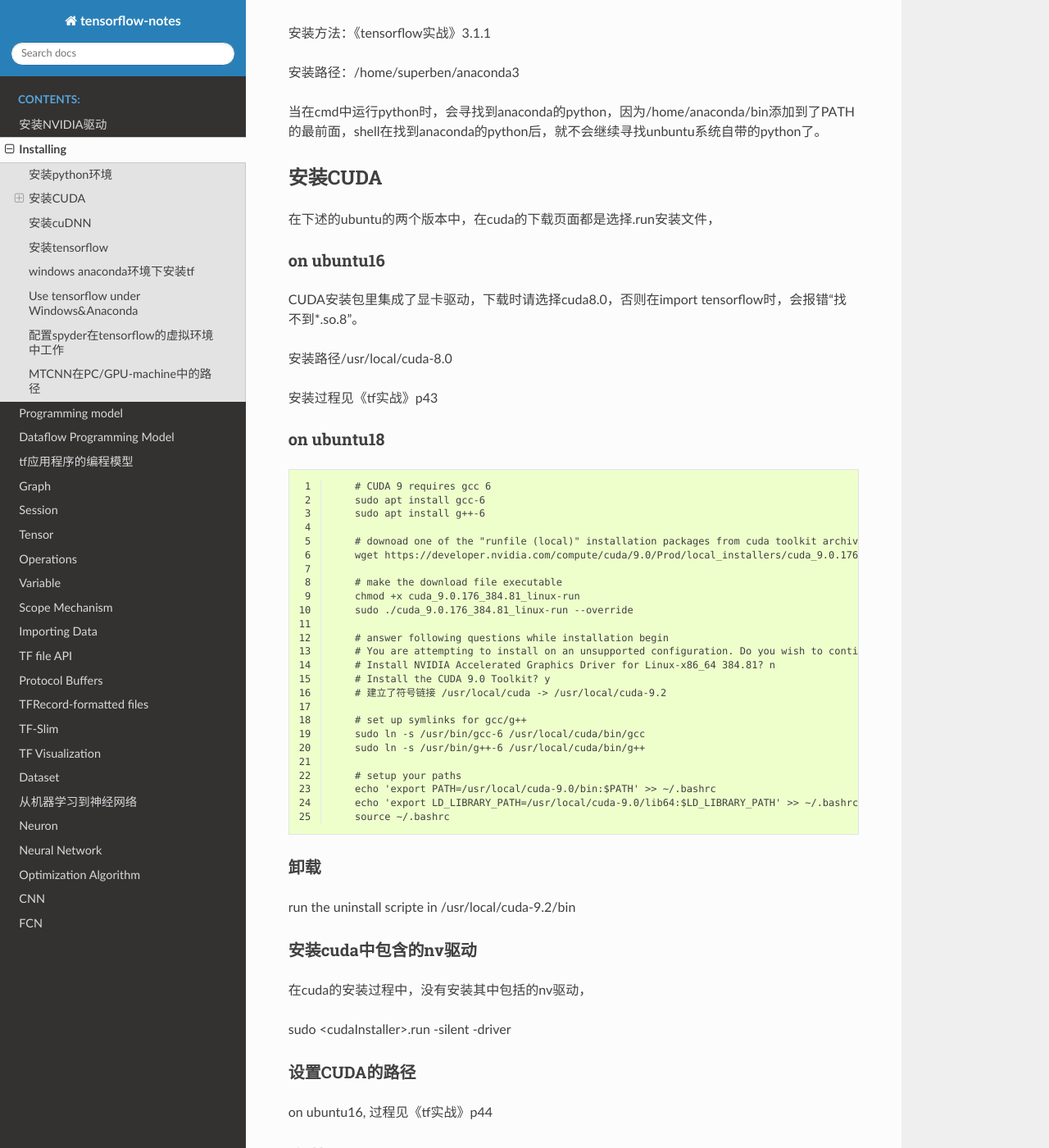
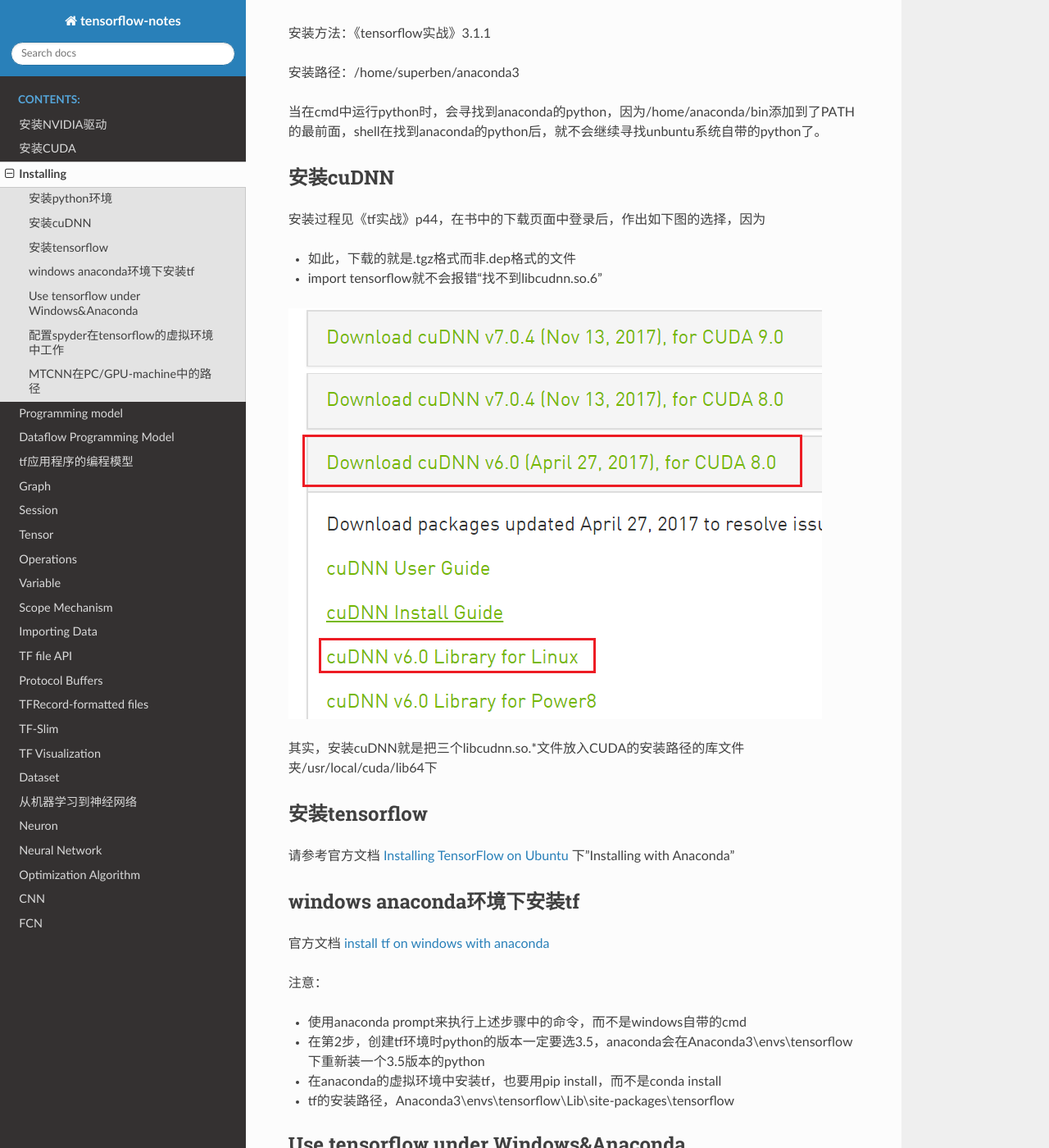
Before and after one commit to yiwenliu/tensorflow-notes, a Sphinx documentation site: the page built from source/installation.rst, in a window 1280 px wide and 1400 px high, scrolled down 262 px. Shown: the whole window at 82% size. Built offline with Sphinx 7.4.7 and the Read the Docs theme 2.0.0, drawn with Linux system fonts in a browser that asks for light colours.

Commit message:
20180907

```diff
--- a/source/CNN.rst
+++ b/source/CNN.rst
@@ -43,7 +43,11 @@
 -------------
 1. 卷积核:feature detector
 2. feature map：每个卷积核生成的另一幅图像
-3. 通道：包括in_channel, out_channels, 卷积前的图像，例如，RGB就是3通道, ARGB就是4通道；out_channels是卷积后的，out_channels==kernel_numbers
+3. 通道：包括
+
+- in_channel, 卷积前的图像，例如，RGB就是3通道, ARGB就是4通道；或者是上一卷积层中卷积核的数量
+- out_channels, out_channels==本卷积层的kernel_numbers
+
 4. replicated feature approach: use many diffrent copies of the same feature detector with **different positions**.
 5. CNN中的“C”，应该是代表了replicated feature approach。把图像的多维数据摊开到一维，移动卷积核，与图像数据相乘求和，这种计算过程，和两个离散信号求卷积的过程相同。
 
--- a/source/index.rst
+++ b/source/index.rst
@@ -11,6 +11,7 @@
    :caption: Contents:
 
    nv-driver
+   cuda
    installation
    programming-model
    dataflow
--- a/source/installation.rst
+++ b/source/installation.rst
@@ -10,65 +10,6 @@
 安装路径：/home/superben/anaconda3
 
 当在cmd中运行python时，会寻找到anaconda的python，因为/home/anaconda/bin添加到了PATH的最前面，shell在找到anaconda的python后，就不会继续寻找unbuntu系统自带的python了。
-
-安装CUDA
-----------------------------
-
-在下述的ubuntu的两个版本中，在cuda的下载页面都是选择.run安装文件，
-
-on ubuntu16
-^^^^^^^^^^^^^^^^^
-CUDA安装包里集成了显卡驱动，下载时请选择cuda8.0，否则在import tensorflow时，会报错“找不到*.so.8”。
-
-安装路径/usr/local/cuda-8.0
-
-安装过程见《tf实战》p43
-
-on ubuntu18
-^^^^^^^^^^^^^^^^
-
-.. code-block:: none
-    :linenos:
-
-	# CUDA 9 requires gcc 6
-	sudo apt install gcc-6
-	sudo apt install g++-6
-
-	# downoad one of the "runfile (local)" installation packages from cuda toolkit archive
-	wget https://developer.nvidia.com/compute/cuda/9.0/Prod/local_installers/cuda_9.0.176_384.81_linux-run
-
-	# make the download file executable
-	chmod +x cuda_9.0.176_384.81_linux-run
-	sudo ./cuda_9.0.176_384.81_linux-run --override
-
-	# answer following questions while installation begin
-	# You are attempting to install on an unsupported configuration. Do you wish to continue? y
-	# Install NVIDIA Accelerated Graphics Driver for Linux-x86_64 384.81? n
-	# Install the CUDA 9.0 Toolkit? y
-	# 建立了符号链接 /usr/local/cuda -> /usr/local/cuda-9.2
-
-	# set up symlinks for gcc/g++
-	sudo ln -s /usr/bin/gcc-6 /usr/local/cuda/bin/gcc
-	sudo ln -s /usr/bin/g++-6 /usr/local/cuda/bin/g++
-
-	# setup your paths
-	echo 'export PATH=/usr/local/cuda-9.0/bin:$PATH' >> ~/.bashrc
-	echo 'export LD_LIBRARY_PATH=/usr/local/cuda-9.0/lib64:$LD_LIBRARY_PATH' >> ~/.bashrc
-	source ~/.bashrc
-
-卸载
-^^^^^^^^
-run the uninstall scripte in /usr/local/cuda-9.2/bin
-
-安装cuda中包含的nv驱动
-^^^^^^^^^^^^^^^^^^^^^^^^
-在cuda的安装过程中，没有安装其中包括的nv驱动，
-
-sudo <cudaInstaller>.run -silent -driver
-
-设置CUDA的路径
-^^^^^^^^^^^^^^^^^^^
-on ubuntu16, 过程见《tf实战》p44
 
 安装cuDNN
 ----------------------------
```
Also changed, not shown: source/cuda.rst (added, +90 -0 lines).
